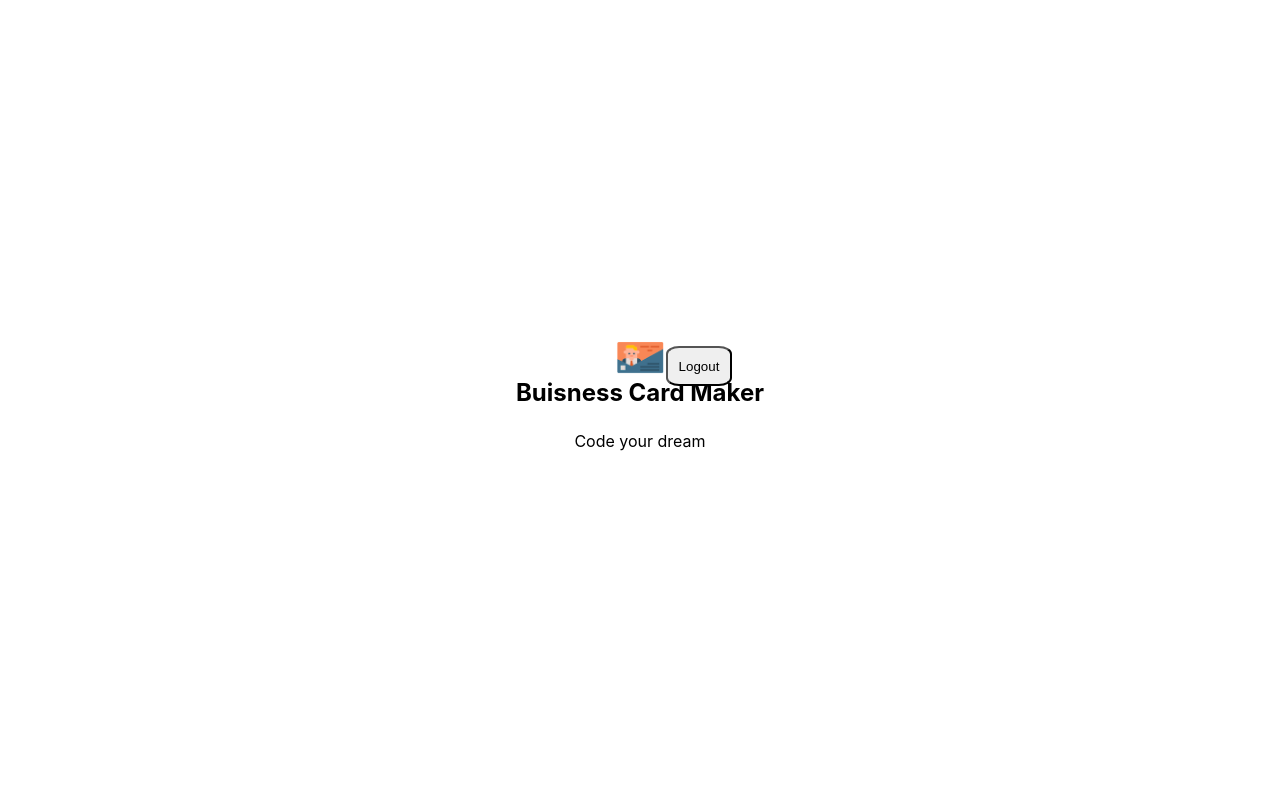
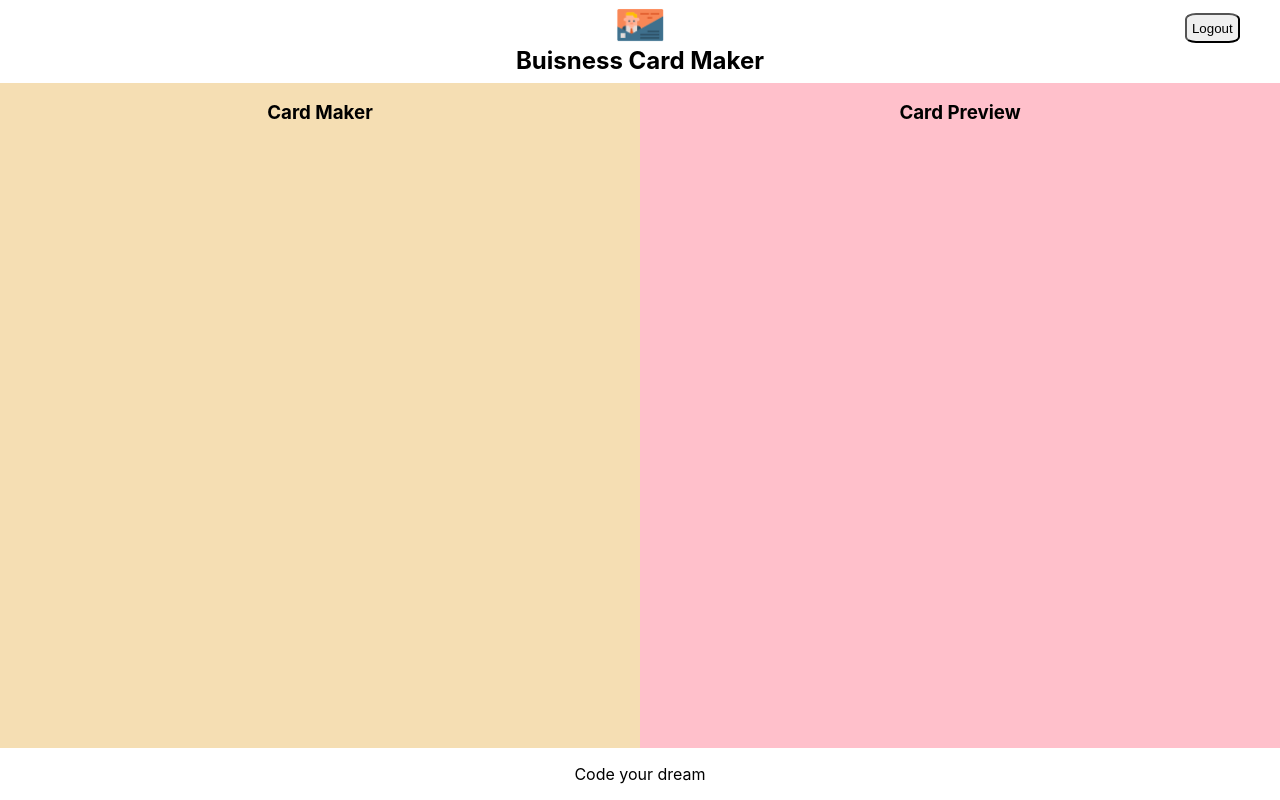
Before and after one commit to CyCle5328/card-maker, a React (Create React App) app: page /maker in a window 1280 px wide. Built offline with nearby package versions, Linux system fonts and the light colour scheme; no server answers; sample sign-in values are in the browser's storage.

Commit message:
add editor and preview layout

```diff
--- /dev/null
+++ b/src/components/editor/editor.jsx
@@ -0,0 +1,12 @@
+import React from "react";
+import styles from "./editor.module.css";
+
+const Editor = (props) => {
+  return (
+    <section className={styles.editor}>
+      <h1 className={styles.title}>Card Maker</h1>
+    </section>
+  );
+};
+
+export default Editor;
--- /dev/null
+++ b/src/components/editor/editor.module.css
@@ -0,0 +1,13 @@
+@value makerGreen from '../../common/colors.css';
+
+.editor {
+  flex-basis: 50%;
+  background-color: wheat;
+}
+
+.title {
+  width: 100%;
+  text-align: center;
+  margin-bottom: 1em;
+  color: makerGreen;
+}
--- a/src/components/header/header.module.css
+++ b/src/components/header/header.module.css
@@ -21,7 +21,7 @@
   position: absolute;
   right: 3em;
   top: 1em;
-  padding: 0.8em;
+  padding: 0.4em;
   border-radius: 20%;
   background-color: makerBlack;
   color: makerWhite;
--- a/src/components/maker/maker.jsx
+++ b/src/components/maker/maker.jsx
@@ -1,7 +1,9 @@
 import React, { useEffect } from "react";
 import { useNavigate } from "react-router-dom";
+import Editor from "../editor/editor";
 import Footer from "../footer/footer";
 import Header from "../header/header";
+import Preview from "../preview/preview";
 import styles from "./maker.module.css";
 
 const Maker = ({ authService }) => {
@@ -21,6 +23,10 @@
   return (
     <section className={styles.maker}>
       <Header onLogout={onLogout} />
+      <div className={styles.container}>
+        <Editor />
+        <Preview />
+      </div>
       <Footer />
     </section>
   );
--- a/src/components/maker/maker.module.css
+++ b/src/components/maker/maker.module.css
@@ -0,0 +1,19 @@
+@value mediaQuery from '../../common/size.css';
+
+.maker {
+  width: 100%;
+  height: 100%;
+  display: flex;
+  flex-direction: column;
+}
+
+.container {
+  flex: 1;
+  display: flex;
+}
+
+@media screen and (max-width: mediaQuery) {
+  .container {
+    flex-direction: column;
+  }
+}
--- /dev/null
+++ b/src/components/preview/preview.jsx
@@ -0,0 +1,12 @@
+import React from "react";
+import styles from "./preview.module.css";
+
+const Preview = (props) => {
+  return (
+    <section className={styles.preview}>
+      <h1 className={styles.title}>Card Preview</h1>
+    </section>
+  );
+};
+
+export default Preview;
--- /dev/null
+++ b/src/components/preview/preview.module.css
@@ -0,0 +1,13 @@
+@value makerGreen from '../../common/colors.css';
+
+.preview {
+  flex-basis: 50%;
+  background-color: pink;
+}
+
+.title {
+  width: 100%;
+  text-align: center;
+  margin-bottom: 1em;
+  color: makerGreen;
+}
```
